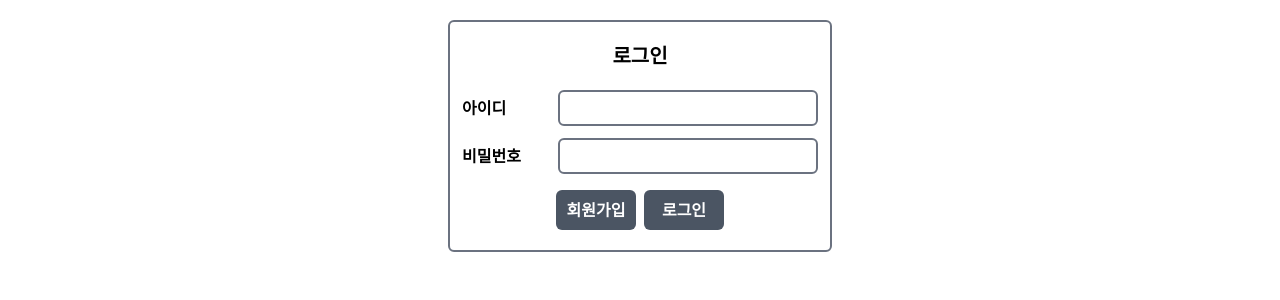
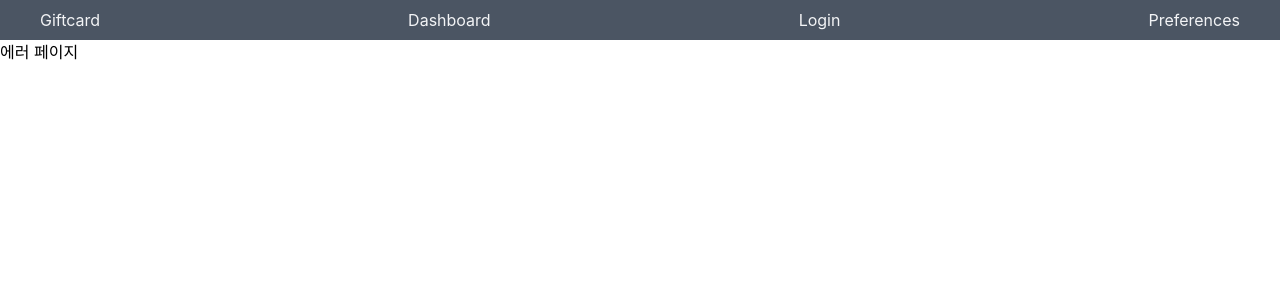
Before and after one commit to giftcard-service/giftcard-frontend, a React (Create React App) app: page / in a window 1280 px wide. Shown: the top 300 px of the page. Built offline with nearby package versions, Linux system fonts and the light colour scheme.

Commit message:
feat: implement JWT login with login status check

```diff
--- a/src/App.tsx
+++ b/src/App.tsx
@@ -1,19 +1,35 @@
-import { useState } from "react";
+import { BrowserRouter, Route, Switch, Redirect } from "react-router-dom";
 
 import "./App.css";
-import Routes from "./components/Routes";
+import NavigationBar from "./components/NavigationBar";
+import Dashboard from "./components/Dashboard/Dashboard";
+import Preferences from "./components/Preferences/Preferences";
 import Login from "./components/Login/Login";
+import useTokens from "./utils/useTokens";
 
 function App() {
-  const [token, setToken] = useState();
-
-  if (!token) {
-    return <Login setToken={setToken} />;
-  }
-
   return (
     <div className="wrapper">
-      <Routes />
+      <BrowserRouter>
+        <div>
+          <NavigationBar />
+          <Switch>
+            <Route path="/dashboard">
+              <Dashboard />
+            </Route>
+            <Route path="/preferences">
+              <Preferences />
+            </Route>
+            <Route path="/login">
+              <Login />
+            </Route>
+            <Route path="/logout">
+              <Redirect to="/" />
+            </Route>
+            <Route render={() => <div className="error">에러 페이지</div>} />
+          </Switch>
+        </div>
+      </BrowserRouter>
     </div>
   );
 }
--- a/src/components/Login/Login.tsx
+++ b/src/components/Login/Login.tsx
@@ -1,11 +1,17 @@
 import { useState } from "react";
-import PropTypes from "prop-types";
+import { withRouter } from "react-router-dom";
 import axios from "axios";
+
+import useTokens from "../../utils/useTokens";
 
 interface CredentialsInterface {
   username: string;
   password: string;
 }
+
+function Login({ history }: { history: any }) {
+  const [inputs, setInputs] = useState({ username: "", password: "" });
+  const { setTokens } = useTokens();
 
   async function loginUser(credentials: CredentialsInterface) {
     return axios
@@ -16,15 +22,14 @@ async function loginUser(credentials: CredentialsInterface) {
       })
       .then((res) => {
         alert("로그인에 성공했습니다!");
+        history.push("/");
+        window.location.reload();
         return res.data;
       })
       .catch((err) => {
         alert("로그인 정보가 틀립니다!");
       });
   }
-
-export default function Login({ setToken }: any) {
-  const [inputs, setInputs] = useState({ username: "", password: "" });
 
   const onChange = (e: React.ChangeEvent<HTMLInputElement>) => {
     const { name, value } = e.target;
@@ -36,12 +41,13 @@ export default function Login({ setToken }: any) {
 
   const handleSubmit = async (e: any) => {
     e.preventDefault();
-    const token = await loginUser({
+    const tokens = await loginUser({
       username: inputs.username,
       password: inputs.password,
     });
-    setToken(token);
-    console.log(token);
+    if (setTokens) {
+      setTokens(tokens);
+    }
   };
 
   return (
@@ -83,6 +89,4 @@ export default function Login({ setToken }: any) {
   );
 }
 
-// Login.propTypes = {
-//   setToken: PropTypes.func.isRequired,
-// };
+export default withRouter(Login);
--- a/src/components/NavigationBar.tsx
+++ b/src/components/NavigationBar.tsx
@@ -1,4 +1,6 @@
 import { withRouter } from "react-router-dom";
+
+import useTokens from "../utils/useTokens";
 
 const NavigationButton = ({ name, onClick }: { name: string; onClick?: () => void }) => {
   return (
@@ -9,11 +11,26 @@ const NavigationButton = ({ name, onClick }: { name: string; onClick?: () => voi
 };
 
 function NavigationBar({ history }: { history: any }) {
+  const { isLoggedIn } = useTokens();
+
   return (
     <div className="navigation-bar flex flex-row justify-between bg-gray-600 text-gray-100 px-5 py-2 md:px-7 lg:px-10">
       <NavigationButton name="Giftcard" onClick={() => history.push("/")} />
       <NavigationButton name="Dashboard" onClick={() => history.push("/dashboard")} />
-      <NavigationButton name="Login" onClick={() => history.push("/login")} />
+      {!isLoggedIn ? (
+        <NavigationButton name="Login" onClick={() => history.push("/login")} />
+      ) : (
+        <NavigationButton
+          name="Logout"
+          onClick={() => {
+            localStorage.clear();
+            alert("로그아웃 되었습니다.");
+            history.push("/");
+            window.location.reload();
+          }}
+        />
+      )}
+
       <NavigationButton name="Preferences" onClick={() => history.push("/preferences")} />
     </div>
   );
--- a/src/components/Routes.tsx
+++ /dev/null
@@ -1,26 +0,0 @@
-import { BrowserRouter, Route, Switch } from "react-router-dom";
-
-import NavigationBar from "./NavigationBar";
-import Dashboard from "./Dashboard/Dashboard";
-import Preferences from "./Preferences/Preferences";
-import Login from "./Login/Login";
-
-export default () => (
-  <BrowserRouter>
-    <div>
-      <NavigationBar />
-      <Switch>
-        <Route path="/dashboard">
-          <Dashboard />
-        </Route>
-        <Route path="/preferences">
-          <Preferences />
-        </Route>
-        <Route path="/login">
-          <Login />
-        </Route>
-        <Route render={() => <div className="error">에러 페이지</div>} />
-      </Switch>
-    </div>
-  </BrowserRouter>
-);
--- /dev/null
+++ b/src/utils/useTokens.tsx
@@ -0,0 +1,34 @@
+import { useState } from "react";
+
+interface TokensInterface {
+  access_token: string | null;
+}
+
+export default function useTokens(): { setTokens: Function; tokens: TokensInterface; isLoggedIn: boolean } {
+  const getTokens = (): TokensInterface => {
+    const tokensString = localStorage.getItem("tokens");
+    if (!tokensString) {
+      return { access_token: null };
+    }
+
+    const userTokens = JSON.parse(tokensString);
+    return { access_token: userTokens?.access_token || null };
+  };
+
+  const [tokens, setTokens] = useState(getTokens());
+
+  const isLoggedIn = ((): boolean => {
+    return tokens.access_token ? true : false;
+  })();
+
+  function saveTokens(tokens: any) {
+    localStorage.setItem("tokens", JSON.stringify(tokens));
+    setTokens(tokens);
+  }
+
+  return {
+    setTokens: saveTokens,
+    tokens,
+    isLoggedIn,
+  };
+}
```
Lines whose indentation alone changed are shown as unchanged.
